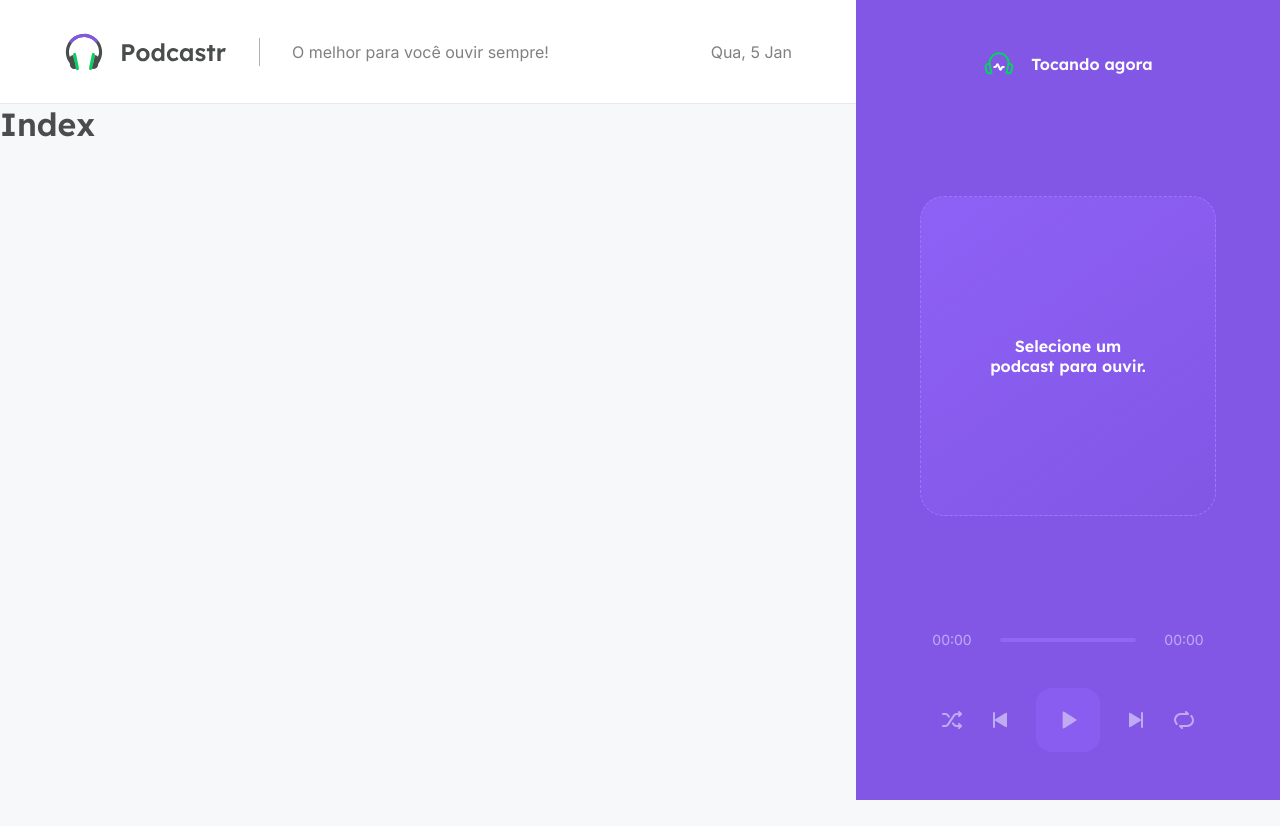
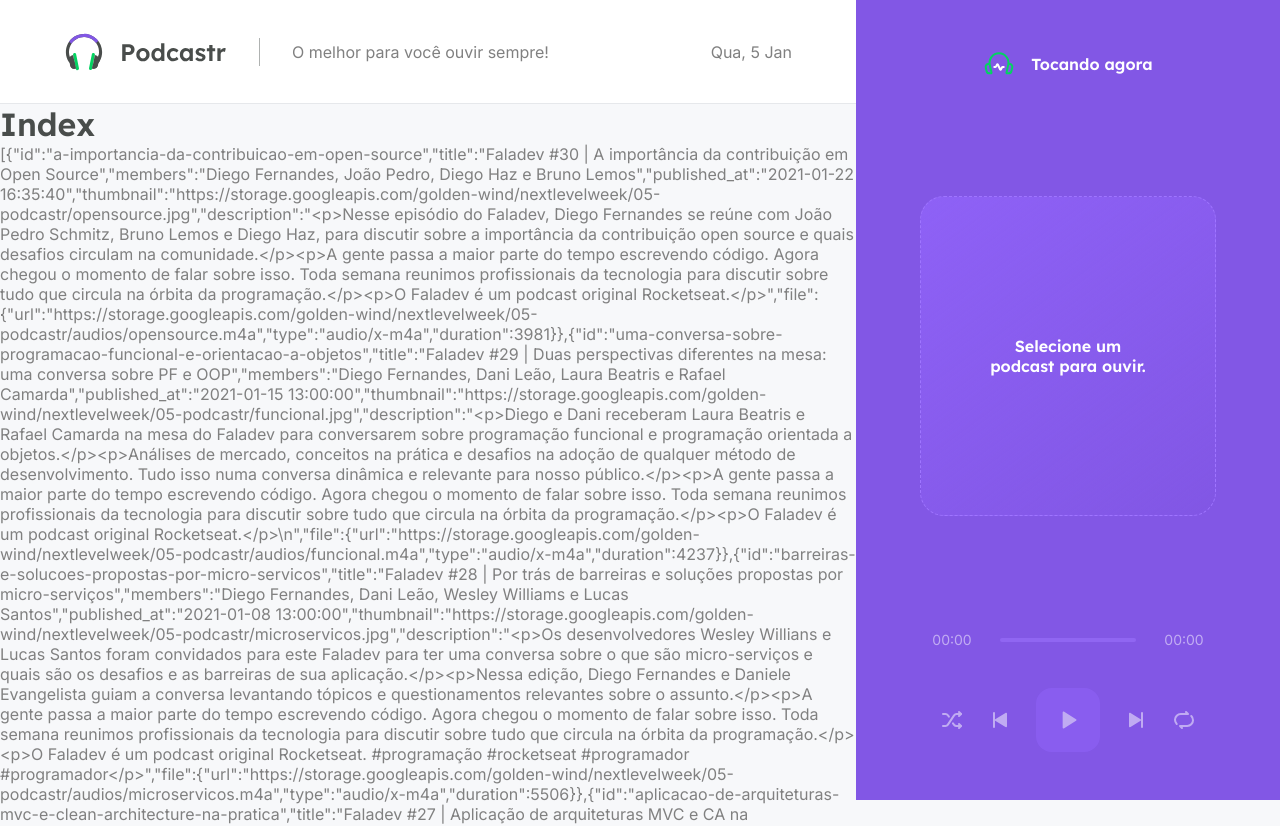
Before and after one commit to rodrigoross/nlw-podcastr, a Next.js app: page / in a window 1280 px wide. Shown: the top 826 px of the page. Before the commit the page ends 800 px from the top, so only its background shows below. Built offline with nearby package versions, Linux system fonts and the light colour scheme; data requests are answered from the project's data file.

Commit message:
configurado SSG do Home da aplicacao

```diff
--- a/src/pages/index.tsx
+++ b/src/pages/index.tsx
@@ -1,5 +1,26 @@
-export default function Home() {
+// SPA => useEffect dentro da function do Componente => // import { useEffect } from "react";
+//SSR => getServerSideProps. OBS: Carrega e executa toda vez que a página é acessada.
+//SSG => getStaticProps, precisa do parametro revalidate com o tempo para ser gerado. Só é executada em prod.
+
+export default function Home(props) {
+  console.log(props.episodes);
+
   return (
-    <h1>Index</h1>
+    <div>
+      <h1>Index</h1>
+      <p>{JSON.stringify(props.episodes)}</p>
+    </div>
   );
 }
+
+export async function getStaticProps() {
+  const response = await fetch("http://localhost:3333/episodes");
+  const data = await response.json();
+
+  return {
+    props: {
+      episodes: data,
+    },
+    revalidate: 60 * 60 * 8,
+  };
+}
```
